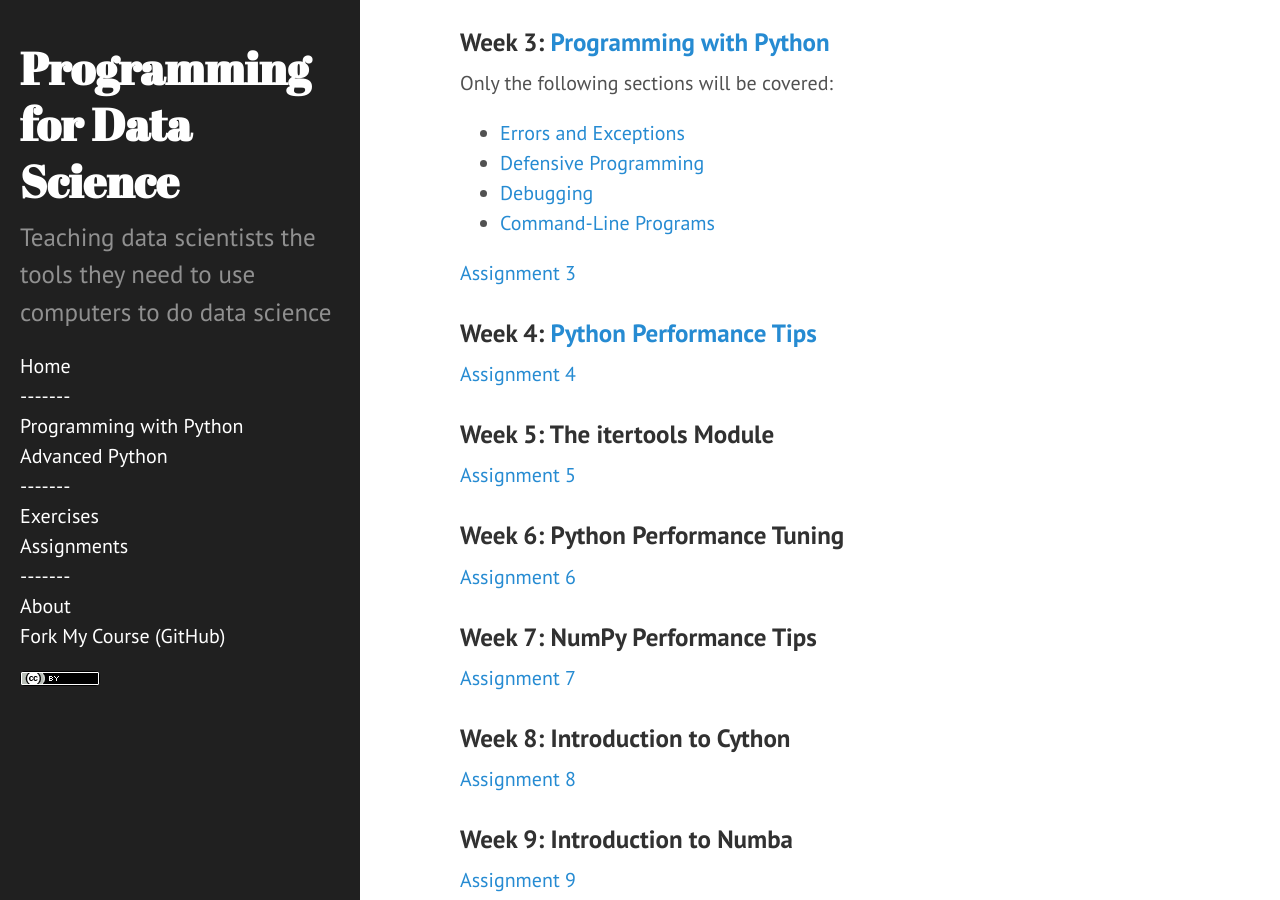
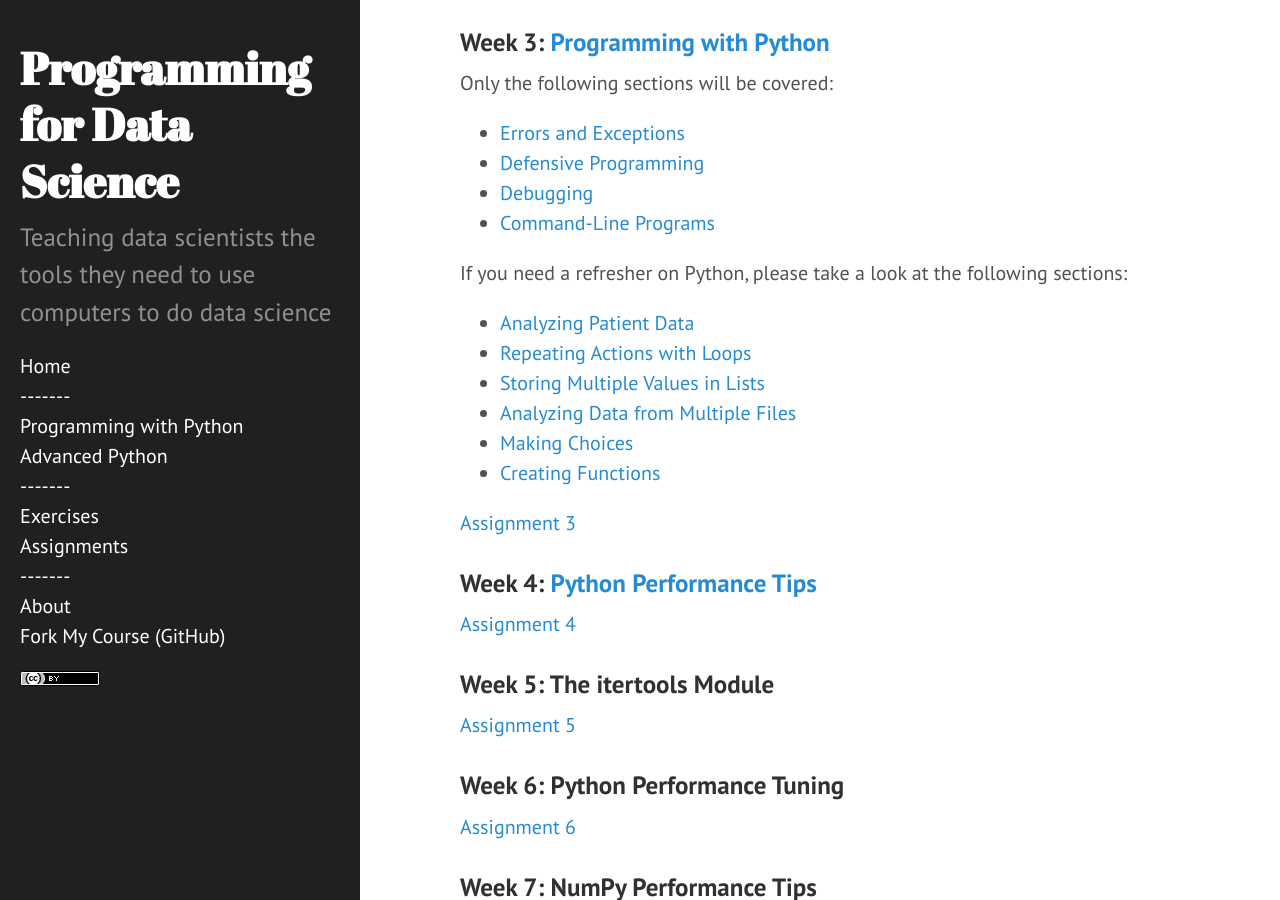
Before and after one commit to nyu-cds/courses, a Jekyll site: the page built from syllabus/advanced-schedule.md, in a window 1280 px wide and 900 px high, scrolled down 696 px. Built offline with Jekyll 4.4.1, drawn with Linux system fonts in a browser that asks for light colours.

Commit message:
Add additonal material.
Signed-off-by: Watson, Gregory <g.watson@computer.org>

```diff
--- a/syllabus/advanced-schedule.md
+++ b/syllabus/advanced-schedule.md
@@ -31,6 +31,15 @@ Only the following sections will be covered:
 * [Defensive Programming](https://swcarpentry.github.io/python-novice-inflammation/08-defensive/)
 * [Debugging](https://swcarpentry.github.io/python-novice-inflammation/09-debugging/)
 * [Command-Line Programs](https://swcarpentry.github.io/python-novice-inflammation/10-cmdline/)
+
+If you need a refresher on Python, please take a look at the following sections:
+
+* [Analyzing Patient Data](https://swcarpentry.github.io/python-novice-inflammation/01-numpy/)
+* [Repeating Actions with Loops](https://swcarpentry.github.io/python-novice-inflammation/02-loop/)
+* [Storing Multiple Values in Lists](https://swcarpentry.github.io/python-novice-inflammation/03-lists/)
+* [Analyzing Data from Multiple Files](https://swcarpentry.github.io/python-novice-inflammation/04-files/)
+* [Making Choices](https://swcarpentry.github.io/python-novice-inflammation/05-cond/)
+* [Creating Functions](https://swcarpentry.github.io/python-novice-inflammation/06-func/)
 
 [Assignment 3]({{ site.github.url }}/assignments/advanced-3/)
 
```
